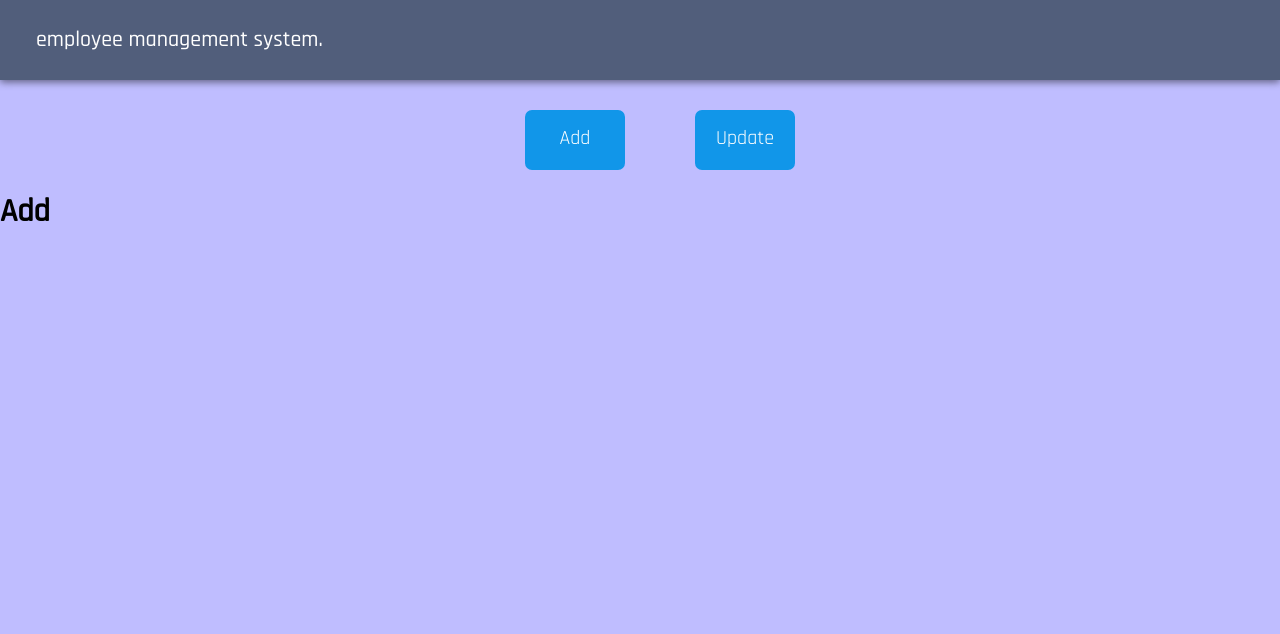
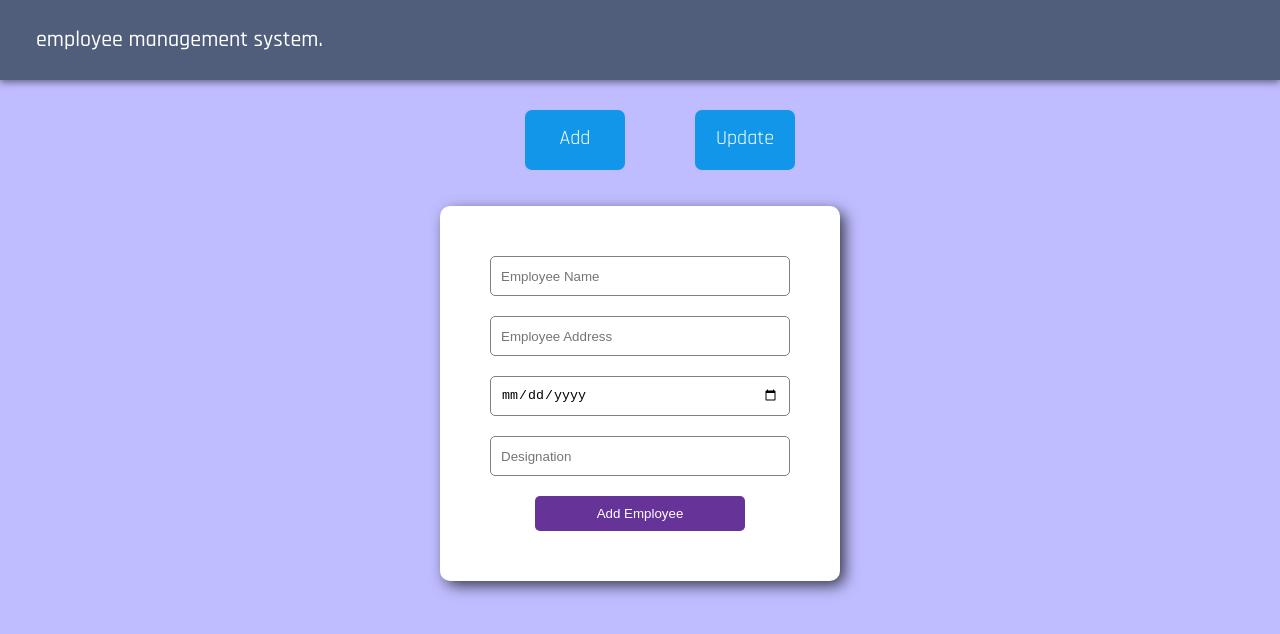
Before and after one commit to Bimesh13/employee-management-system, a React (Create React App) app: page /home/add in a window 1280 px wide. Shown: the top 634 px of the page. Built offline with nearby package versions, Linux system fonts and the light colour scheme.

Commit message:
Complete employee adding functionality.

```diff
--- a/src/App.js
+++ b/src/App.js
@@ -1,14 +1,16 @@
 import React from "react";
+import DataContextProvider from "./DataContext";
+import EmployeeContextProvider from "./EmployeeContext";
 import AppRoutes from "./Routes";
-import { DataProvider } from "./DataContext";
 
 function App() {
-  const userData = { username: "admin", password: "admin" };
   return (
     <div className="App">
-      <DataProvider value={userData}>
-        <AppRoutes />
-      </DataProvider>
+      <DataContextProvider>
+        <EmployeeContextProvider>
+          <AppRoutes />
+        </EmployeeContextProvider>
+      </DataContextProvider>
     </div>
   );
 }
--- a/src/DataContext.js
+++ b/src/DataContext.js
@@ -1,6 +1,17 @@
-import React from "react";
+import React, { createContext, useState } from "react";
 
-const DataContext = React.createContext({});
+export const DataContext = createContext();
 
-export const DataProvider = DataContext.Provider;
-export default DataContext;
+const DataContextProvider = (props) => {
+  const [userData, setUserData] = useState({
+    username: "admin",
+    password: "admin",
+  });
+  return (
+    <DataContext.Provider value={userData}>
+      {props.children}
+    </DataContext.Provider>
+  );
+};
+
+export default DataContextProvider;
--- /dev/null
+++ b/src/EmployeeContext.js
@@ -0,0 +1,22 @@
+import React, { createContext, useState } from "react";
+import { v4 as uuid } from "uuid";
+
+export const EmployeeContext = createContext();
+
+const EmployeeContextProvider = (props) => {
+  const [employeeData, setEmployeeData] = useState([]);
+
+  function addEmployee(name, address, dob, designation) {
+    setEmployeeData([
+      ...employeeData,
+      { id: uuid(), name, address, dob, designation },
+    ]);
+  }
+  return (
+    <EmployeeContext.Provider value={{ employeeData, addEmployee }}>
+      {props.children}
+    </EmployeeContext.Provider>
+  );
+};
+
+export default EmployeeContextProvider;
--- a/src/LoginPage.js
+++ b/src/LoginPage.js
@@ -1,6 +1,6 @@
 import React, { useContext, useState } from "react";
 import { useNavigate } from "react-router-dom";
-import DataContext from "./DataContext";
+import { DataContext } from "./DataContext";
 
 export default function LoginPage() {
   const navigate = useNavigate();
--- a/src/index.css
+++ b/src/index.css
@@ -82,3 +82,73 @@ nav {
   border-radius: 7px;
 }
 /* menu tab css ends here */
+
+/* employee list css starts here */
+.employee-heading {
+  font-size: 26px;
+  text-decoration: underline;
+  margin-top: 30px;
+  text-align: center;
+}
+
+.employee-table {
+  width: 80%;
+  margin: auto;
+  border: 2px solid black;
+}
+
+.employee-table th,
+td {
+  border: 2px solid black;
+  padding: 10px;
+}
+
+.employee-table th {
+  font-size: 20px;
+}
+
+.employee-table td {
+  font-size: 18px;
+  font-weight: 500;
+}
+/* employee list css ends here */
+
+/* employee add css starts here */
+.form-container {
+  padding: 20px;
+  display: flex;
+  flex-direction: column;
+  justify-content: center;
+  align-items: center;
+}
+
+.form {
+  background-color: white;
+  width: 400px;
+  padding: 50px;
+  border-radius: 10px;
+  display: flex;
+  flex-direction: column;
+  align-items: center;
+  box-shadow: 5px 5px 15px -1px rgba(0, 0, 0, 0.75);
+}
+
+.form--input {
+  width: 100%;
+  margin-bottom: 20px;
+  height: 40px;
+  border-radius: 5px;
+  border: 1px solid gray;
+  padding: 10px;
+}
+
+.form--submit {
+  width: 70%;
+  padding: 10px;
+  border-radius: 5px;
+  color: white;
+  background-color: #639;
+  border: none;
+  cursor: pointer;
+}
+/* employee add css ends here */
--- a/src/pages/Add.js
+++ b/src/pages/Add.js
@@ -1,9 +1,82 @@
-import React from "react";
+import React, { useContext } from "react";
+import { useNavigate } from "react-router-dom";
+import { EmployeeContext } from "../EmployeeContext";
 
 export default function Add() {
+  const { addEmployee } = useContext(EmployeeContext);
+  const navigate = useNavigate();
+
+  const [formData, setFormData] = React.useState({
+    name: "",
+    address: "",
+    dob: "",
+    designation: "",
+  });
+
+  function handleChange(event) {
+    const { name, value } = event.target;
+    setFormData((prevFormData) => ({
+      ...prevFormData,
+      [name]: value,
+    }));
+  }
+
+  function handleSubmit(event) {
+    event.preventDefault();
+    addEmployee(
+      formData.name,
+      formData.address,
+      formData.dob,
+      formData.designation
+    );
+    setFormData({
+      name: "",
+      address: "",
+      dob: "",
+      designation: "",
+    });
+    alert("Employee added successfully!");
+    navigate("/home");
+  }
+
   return (
-    <div>
-      <h1>Add</h1>
+    <div className="form-container">
+      <form className="form" onSubmit={handleSubmit}>
+        <input
+          type="text"
+          placeholder="Employee Name"
+          className="form--input"
+          name="name"
+          onChange={handleChange}
+          value={formData.name}
+        />
+        <input
+          type="text"
+          placeholder="Employee Address"
+          className="form--input"
+          name="address"
+          onChange={handleChange}
+          value={formData.address}
+        />
+        <input
+          type="date"
+          placeholder="Date of Birth"
+          className="form--input"
+          name="dob"
+          onChange={handleChange}
+          value={formData.dob}
+        />
+        <input
+          type="designation"
+          placeholder="Designation"
+          className="form--input"
+          name="designation"
+          onChange={handleChange}
+          value={formData.designation}
+        />
+
+        <button className="form--submit">Add Employee</button>
+      </form>
     </div>
   );
 }
--- a/src/pages/Delete.js
+++ /dev/null
@@ -1,5 +0,0 @@
-import React from "react";
-
-export default function Delete() {
-  return <div>Delete</div>;
-}
--- a/src/pages/List.js
+++ b/src/pages/List.js
@@ -1,5 +1,33 @@
-import React from "react";
+import React, { useContext } from "react";
+import { EmployeeContext } from "../EmployeeContext";
 
 export default function List() {
-  return <div>List</div>;
+  const { employeeData } = useContext(EmployeeContext);
+  return (
+    <>
+      {employeeData.length === 0 ? (
+        <h1>No Employee Data</h1>
+      ) : (
+        <div className="employee-container">
+          <h1 className="employee-heading">Employee Details</h1>
+          <table className="employee-table">
+            <tr>
+              <th>Name</th>
+              <th>Address</th>
+              <th>Date of Birth</th>
+              <th>Designation</th>
+            </tr>
+            {employeeData.map((data) => (
+              <tr className="employee-details" key={data.id}>
+                <td>{data.name}</td>
+                <td>{data.address}</td>
+                <td>{data.dob}</td>
+                <td>{data.designation}</td>
+              </tr>
+            ))}
+          </table>
+        </div>
+      )}
+    </>
+  );
 }
```
